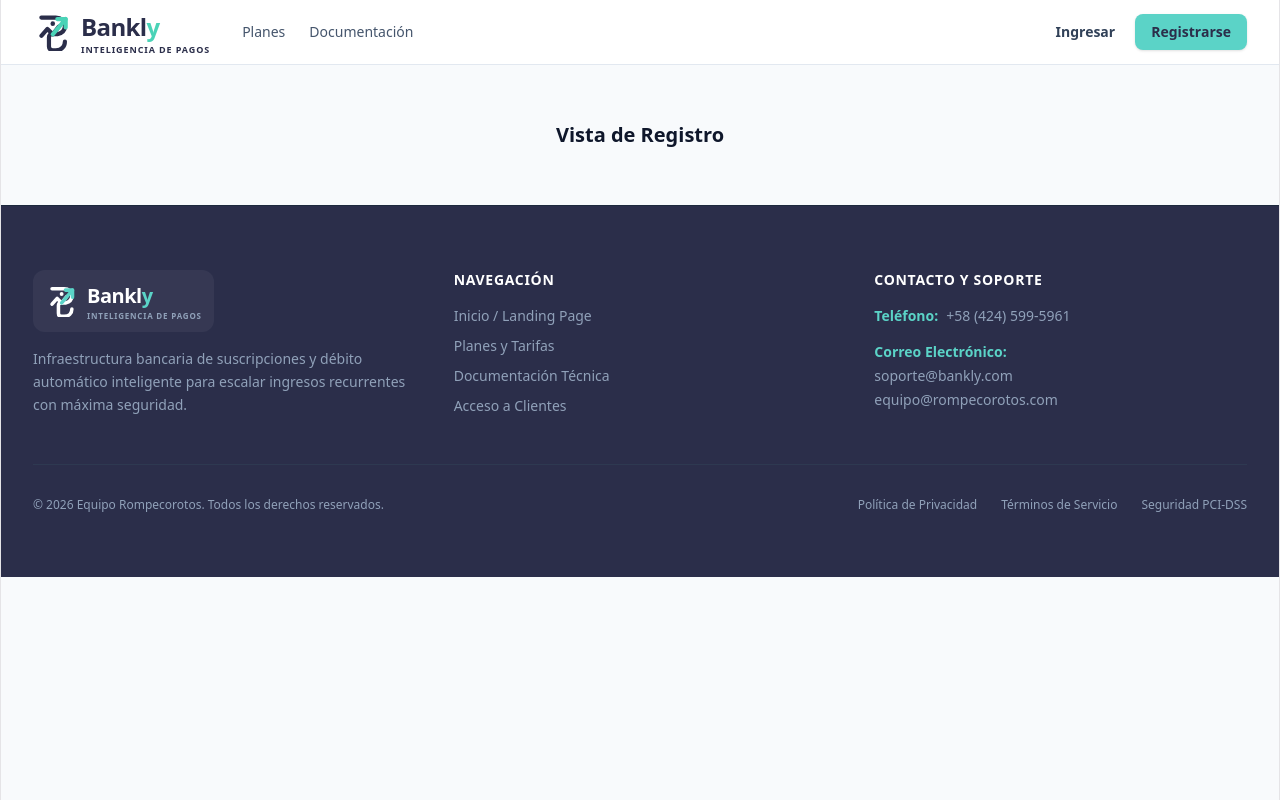
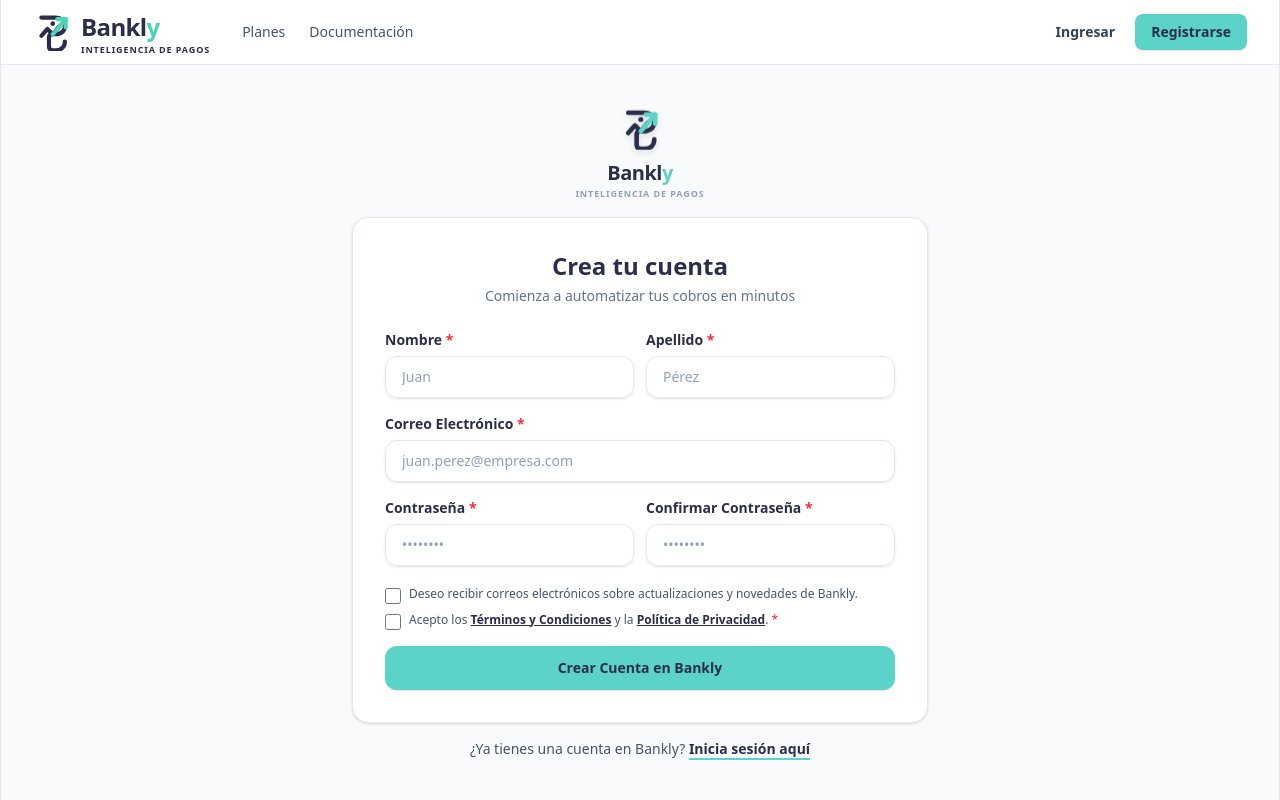
Before and after one commit to Rompecorotos/hackathon-30x---Rompecorotos, a React app in the folder Frontend/: page /register in a window 1280 px wide. Shown: the top 800 px of the page. Built offline with nearby package versions, Linux system fonts and the light colour scheme; the HTML template or start-up script is replaced by a standard one.

Commit message:
feat: Pantalla de registro

```diff
--- a/Frontend/src/components/FormCard.jsx
+++ b/Frontend/src/components/FormCard.jsx
@@ -1,8 +1,16 @@
 import React from 'react';
 
-export const FormCard = ({ title, subtitle, onSubmit, submitText, children, isLoading = false }) => {
+export const FormCard = ({
+  title,
+  subtitle,
+  onSubmit,
+  submitText,
+  children,
+  isLoading = false,
+  maxWidth = "max-w-md"
+}) => {
   return (
-    <div className="w-full max-w-md mx-auto bg-white p-6 sm:p-8 rounded-2xl border border-slate-200 shadow-sm space-y-6">
+    <div className={`w-full ${maxWidth} mx-auto bg-white p-6 sm:p-8 rounded-2xl border border-slate-200 shadow-sm space-y-6`}>
       {/* Encabezado del Formulario */}
       {(title || subtitle) && (
         <div className="text-center space-y-1">
--- a/Frontend/src/pages/Login.jsx
+++ b/Frontend/src/pages/Login.jsx
@@ -112,7 +112,7 @@
                     onClick={handleForgotPass}
                     className="text-xs font-semibold text-indigo-600 hover:text-indigo-800 transition-colors"
                   >
-                    ¿Olvidaste tu contraseña? (Recuperar con OTP)
+                    ¿Olvidaste tu contraseña?
                   </button>
                 </div>
               </div>
--- /dev/null
+++ b/Frontend/src/pages/Register.jsx
@@ -0,0 +1,209 @@
+import React, { useState } from 'react';
+import { Link } from 'react-router-dom';
+import { FormCard } from '../components/FormCard';
+import { InputField } from '../components/InputField';
+
+export const Register = () => {
+  const [formData, setFormData] = useState({
+    nombre: '',
+    apellido: '',
+    email: '',
+    password: '',
+    confirmPassword: '',
+    acceptPromos: false,
+    acceptTerms: false,
+  });
+
+  const [isLoading, setIsLoading] = useState(false);
+  const [errorMessage, setErrorMessage] = useState('');
+
+  const handleChange = (e) => {
+    const { name, value, type, checked } = e.target;
+    setFormData((prev) => ({
+      ...prev,
+      [name]: type === 'checkbox' ? checked : value,
+    }));
+    if (errorMessage) setErrorMessage('');
+  };
+
+  const handleSubmit = (e) => {
+    e.preventDefault();
+
+    if (formData.password !== formData.confirmPassword) {
+      setErrorMessage('Las contraseñas no coinciden. Por favor verifica.');
+      return;
+    }
+
+    if (!formData.acceptTerms) {
+      alert('Debes aceptar los Términos y Condiciones para registrarte.');
+      return;
+    }
+
+    setIsLoading(true);
+    console.log('Datos de Registro:', formData);
+
+    setTimeout(() => {
+      setIsLoading(false);
+      alert('¡Registro exitoso! Ya puedes iniciar sesión.');
+    }, 1200);
+  };
+
+  return (
+    <div className="w-full max-w-2xl mx-auto px-4 py-6 flex flex-col items-center justify-start">
+
+      {/* Logo animado superior más compacto */}
+      <div className="mb-4 flex flex-col items-center group cursor-pointer">
+        <div className="transition-transform duration-500 hover:scale-105 hover:rotate-1">
+          <svg
+            width="42"
+            height="42"
+            viewBox="0 0 100 100"
+            fill="none"
+            xmlns="http://www.w3.org/2000/svg"
+            className="drop-shadow-md animate-bounce duration-1000"
+          >
+            <path
+              d="M 22,12 H 60 C 74,12 84,21 84,34 C 84,46 76,53 64,56 L 50,56 C 45,56 42,59 42,64 L 42,88 C 42,94 46,98 52,98 H 60 C 75,98 84,89 84,75"
+              stroke="#2B2E4A"
+              strokeWidth="11"
+              strokeLinecap="round"
+              strokeLinejoin="round"
+            />
+            <path
+              d="M 22,60 L 38,42 L 52,56 L 68,36"
+              stroke="#2B2E4A"
+              strokeWidth="11"
+              strokeLinecap="round"
+              strokeLinejoin="round"
+            />
+            <circle cx="52" cy="28" r="6" fill="#2B2E4A" />
+            <path d="M 52,56 L 86,16" stroke="#5BD3C7" strokeWidth="11" strokeLinecap="round" />
+            <path d="M 64,16 H 86 V 38" stroke="#5BD3C7" strokeWidth="11" strokeLinecap="round" strokeLinejoin="round" />
+          </svg>
+        </div>
+        <div className="flex items-baseline text-xl font-black tracking-tight text-[#2B2E4A] mt-1">
+          <span>Bankl</span>
+          <span className="text-[#5BD3C7]">y</span>
+        </div>
+        <span className="text-[9px] font-bold tracking-widest text-slate-400 uppercase">
+          Inteligencia de Pagos
+        </span>
+      </div>
+
+      {/* Tarjeta del Formulario de Registro en 2 Columnas */}
+      <div className="w-full pb-8 flex flex-col items-center">
+        <FormCard
+          title="Crea tu cuenta"
+          subtitle="Comienza a automatizar tus cobros en minutos"
+          onSubmit={handleSubmit}
+          submitText="Crear Cuenta en Bankly"
+          isLoading={isLoading}
+          maxWidth="max-w-xl"
+        >
+          {/* Grid de dos columnas para distribuir los campos */}
+          <div className="grid grid-cols-1 sm:grid-cols-2 gap-3">
+            <InputField
+              label="Nombre"
+              type="text"
+              name="nombre"
+              value={formData.nombre}
+              onChange={handleChange}
+              placeholder="Juan"
+              required
+            />
+            <InputField
+              label="Apellido"
+              type="text"
+              name="apellido"
+              value={formData.apellido}
+              onChange={handleChange}
+              placeholder="Pérez"
+              required
+            />
+          </div>
+
+          <InputField
+            label="Correo Electrónico"
+            type="email"
+            name="email"
+            value={formData.email}
+            onChange={handleChange}
+            placeholder="juan.perez@empresa.com"
+            required
+          />
+
+          <div className="grid grid-cols-1 sm:grid-cols-2 gap-3">
+            <InputField
+              label="Contraseña"
+              type="password"
+              name="password"
+              value={formData.password}
+              onChange={handleChange}
+              placeholder="••••••••"
+              required
+            />
+            <InputField
+              label="Confirmar Contraseña"
+              type="password"
+              name="confirmPassword"
+              value={formData.confirmPassword}
+              onChange={handleChange}
+              placeholder="••••••••"
+              required
+              error={errorMessage}
+            />
+          </div>
+
+          {/* Checkboxes: Promociones y Términos */}
+          <div className="space-y-2 pt-1 text-left">
+            <label className="flex items-start gap-2 cursor-pointer text-xs text-slate-600 select-none">
+              <input
+                type="checkbox"
+                name="acceptPromos"
+                checked={formData.acceptPromos}
+                onChange={handleChange}
+                className="mt-0.5 h-4 w-4 rounded border-slate-300 text-[#5BD3C7] focus:ring-[#5BD3C7]"
+              />
+              <span>
+                Deseo recibir correos electrónicos sobre actualizaciones y novedades de Bankly.
+              </span>
+            </label>
+
+            <label className="flex items-start gap-2 cursor-pointer text-xs text-slate-600 select-none">
+              <input
+                type="checkbox"
+                name="acceptTerms"
+                checked={formData.acceptTerms}
+                onChange={handleChange}
+                required
+                className="mt-0.5 h-4 w-4 rounded border-slate-300 text-[#5BD3C7] focus:ring-[#5BD3C7]"
+              />
+              <span>
+                Acepto los{' '}
+                <span className="font-semibold text-[#2B2E4A] underline cursor-pointer">
+                  Términos y Condiciones
+                </span>{' '}
+                y la{' '}
+                <span className="font-semibold text-[#2B2E4A] underline cursor-pointer">
+                  Política de Privacidad
+                </span>. <span className="text-red-500">*</span>
+              </span>
+            </label>
+          </div>
+        </FormCard>
+
+        {/* Opción para ir a Login */}
+        <div className="mt-4 mb-4 text-center text-sm text-slate-600">
+          ¿Ya tienes una cuenta en Bankly?{' '}
+          <Link
+            to="/login"
+            className="font-bold text-[#2B2E4A] hover:text-[#5BD3C7] transition-colors underline decoration-[#5BD3C7] decoration-2 underline-offset-4"
+          >
+            Inicia sesión aquí
+          </Link>
+        </div>
+      </div>
+
+    </div>
+  );
+};
--- a/Frontend/src/routes/AppRoutes.jsx
+++ b/Frontend/src/routes/AppRoutes.jsx
@@ -6,6 +6,7 @@
 import { Plans } from '../pages/Plans';
 import { Documentation } from '../pages/Documentation';
 import { Login } from '../pages/Login';
+import { Register } from '../pages/Register';
 
 export const AppRoutes = ({ isLoggedIn }) => {
   return (
@@ -17,7 +18,7 @@
       {/* Rutas Públicas (Login / Register) */}
       <Route element={<PublicRoute isLoggedIn={isLoggedIn} />}>
         <Route path="/login" element={<Login />} />
-        <Route path="/register" element={<div className="p-8 text-center text-xl font-bold">Vista de Registro</div>} />
+        <Route path="/register" element={<Register />} />
       </Route>
 
       {/* Rutas Privadas */}
```
